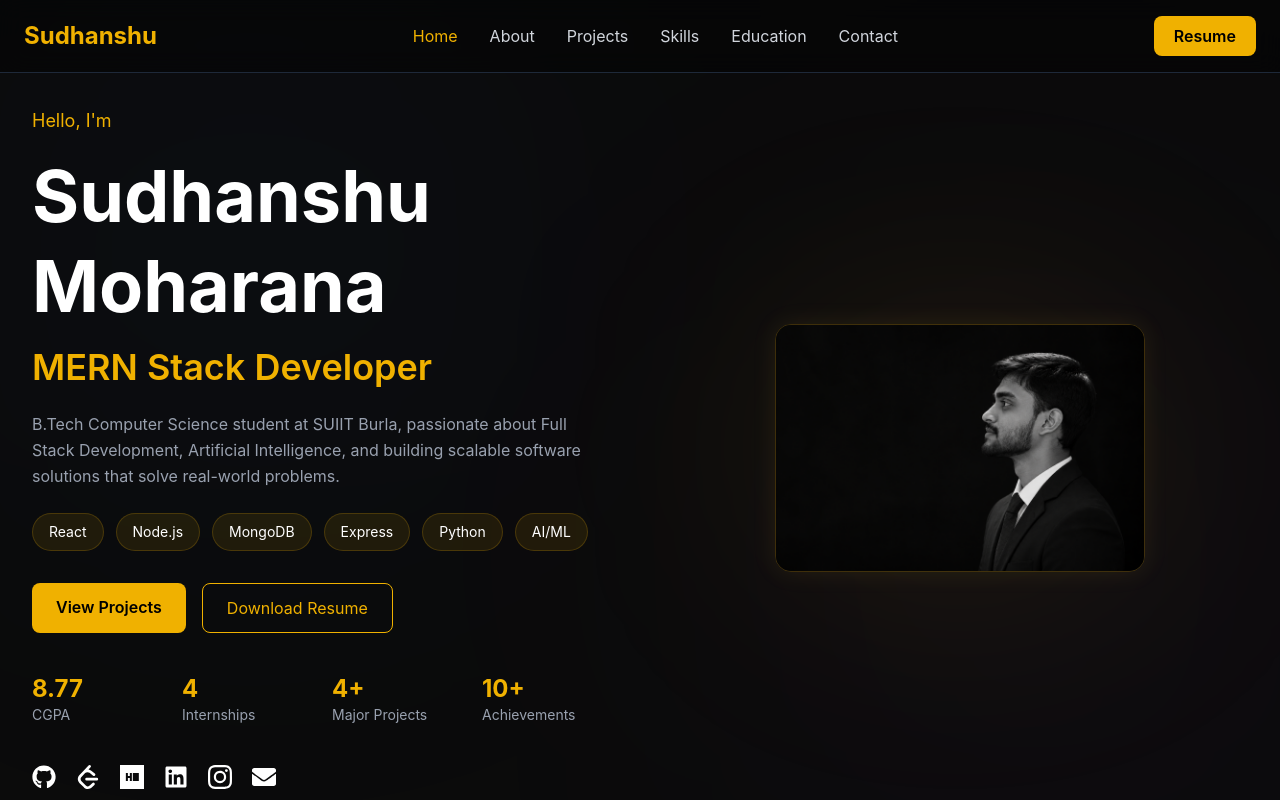
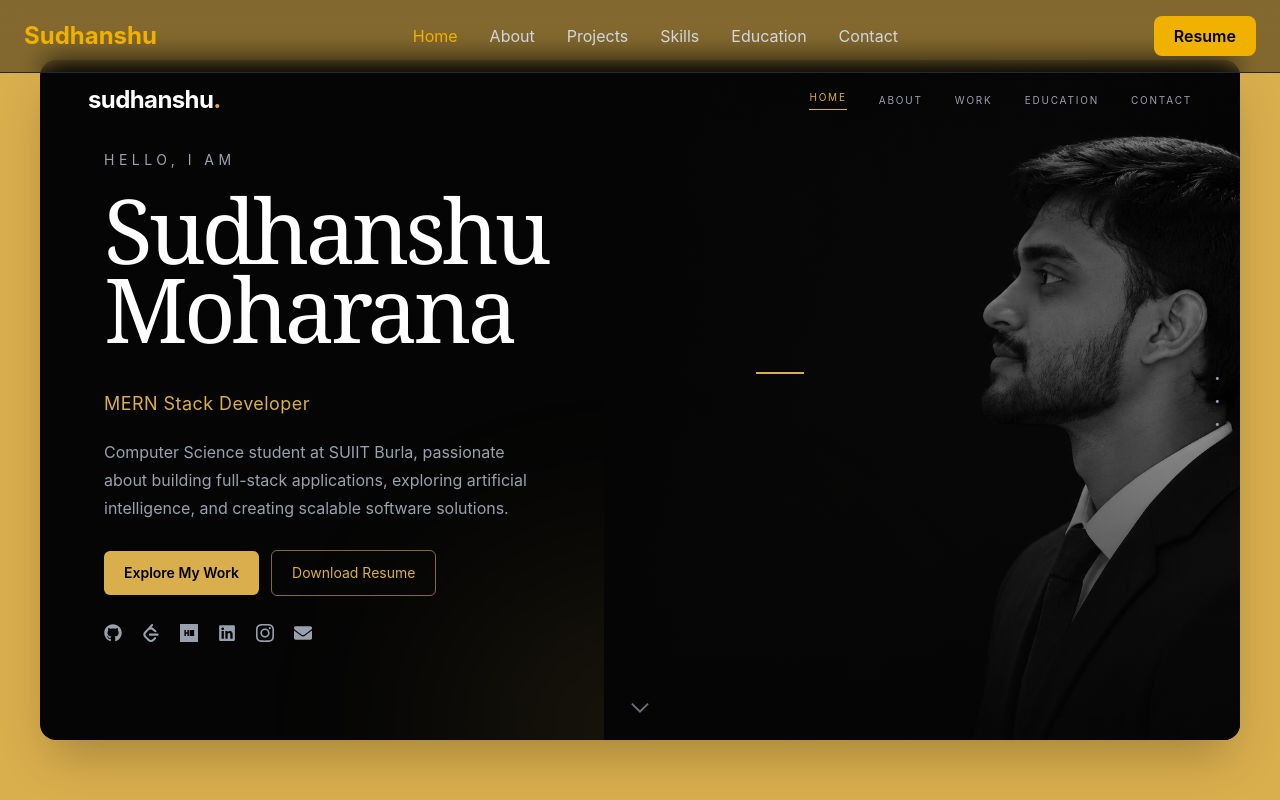
Before and after one commit to MoharanaSudhanshu/portfolio, a React (Vite) app: page / in a window 1280 px wide. Shown: the top 800 px of the page. Built offline with nearby package versions, Linux system fonts and the light colour scheme.

Commit message:
Update Hero.jsx

```diff
--- a/src/components/Hero.jsx
+++ b/src/components/Hero.jsx
@@ -1,34 +1,132 @@
+
 import { motion } from "framer-motion";
 import { TypeAnimation } from "react-type-animation";
 import { Link } from "react-scroll";
-import { FaGithub, FaLinkedin, FaEnvelope } from "react-icons/fa";
-import { SiHackerrank, SiInstagram, SiLeetcode } from "react-icons/si";
+import {
+  FaGithub,
+  FaLinkedin,
+  FaEnvelope,
+} from "react-icons/fa";
+import {
+  SiHackerrank,
+  SiInstagram,
+  SiLeetcode,
+} from "react-icons/si";
 
 import profile from "../assets/images/profile.png";
 
 function Hero() {
+  const socials = [
+    {
+      href: "https://github.com/MoharanaSudhanshu",
+      label: "GitHub",
+      icon: <FaGithub />,
+    },
+    {
+      href: "https://leetcode.com/u/sudhanshumoharana/",
+      label: "LeetCode",
+      icon: <SiLeetcode />,
+    },
+    {
+      href: "https://www.hackerrank.com/profile/moharanasudhans1",
+      label: "HackerRank",
+      icon: <SiHackerrank />,
+    },
+    {
+      href: "https://www.linkedin.com/in/sudhanshu-sekhar-moharana-518b85290/",
+      label: "LinkedIn",
+      icon: <FaLinkedin />,
+    },
+    {
+      href: "https://www.instagram.com/moharanasudhanshu/",
+      label: "Instagram",
+      icon: <SiInstagram />,
+    },
+    {
+      href: "mailto:moharanasudhanshu1@gmail.com",
+      label: "Email",
+      icon: <FaEnvelope />,
+    },
+  ];
+
   return (
     <section
       id="home"
-      className="min-h-screen flex items-center justify-center px-6 pt-24"
+      className="min-h-screen bg-[#D9AE4D] flex items-center justify-center p-3 pt-24 sm:p-6 lg:p-10"
     >
-      {" "}
-      <div className="max-w-7xl mx-auto grid lg:grid-cols-2 gap-16 items-center">
-        {/* Left Content */}
+      <div className="relative isolate w-full max-w-[1500px] min-h-[680px] lg:min-h-[680px] lg:h-[82vh] overflow-hidden rounded-2xl bg-[#050505] text-white shadow-2xl">
+
+        {/* Subtle gold ambient lighting */}
+        <div className="pointer-events-none absolute -bottom-32 left-1/2 h-72 w-96 -translate-x-1/2 rounded-full bg-[#D9AE4D]/10 blur-[100px]" />
+
+        {/* Navigation */}
+        <nav className="relative z-30 flex items-center justify-between px-6 py-6 sm:px-10 lg:px-12">
+          <a
+            href="#home"
+            className="text-2xl font-bold tracking-tight"
+          >
+            sudhanshu<span className="text-[#D9AE4D]">.</span>
+          </a>
+
+          <div className="hidden items-center gap-5 text-[10px] uppercase tracking-[0.18em] text-gray-400 sm:flex md:gap-8">
+            <a
+              href="#home"
+              className="border-b border-[#D9AE4D] pb-1 text-[#D9AE4D]"
+            >
+              Home
+            </a>
+            <a href="#about" className="transition hover:text-[#D9AE4D]">
+              About
+            </a>
+            <a href="#projects" className="transition hover:text-[#D9AE4D]">
+              Work
+            </a>
+            <a href="#education" className="transition hover:text-[#D9AE4D]">
+              Education
+            </a>
+            <a href="#contact" className="transition hover:text-[#D9AE4D]">
+              Contact
+            </a>
+          </div>
+        </nav>
+
+        {/* Portrait background */}
+        <div className="pointer-events-none absolute inset-y-0 right-0 z-0 w-full sm:w-[70%] lg:w-[53%]">
+          <motion.img
+            src={profile}
+            alt="Sudhanshu Moharana"
+            initial={{ opacity: 0, x: 35 }}
+            animate={{ opacity: 0.78, x: 0 }}
+            transition={{ duration: 1.2, ease: "easeOut" }}
+            className="absolute inset-0 h-full w-full object-cover object-top grayscale"
+          />
+
+          {/* Blend portrait into the black background */}
+          <div className="absolute inset-0 bg-gradient-to-r from-[#050505] via-[#050505]/65 to-[#050505]/10 sm:via-[#050505]/35" />
+          <div className="absolute inset-0 bg-gradient-to-t from-[#050505]/75 via-transparent to-[#050505]/10" />
+        </div>
+
+        {/* Hero text */}
+        <div className="relative z-10 flex min-h-[570px] items-center px-6 pb-20 sm:px-10 lg:min-h-0 lg:h-[calc(100%-88px)] lg:px-16">
           <motion.div
-          initial={{ opacity: 0, x: -80 }}
+            initial={{ opacity: 0, x: -30 }}
             animate={{ opacity: 1, x: 0 }}
-          transition={{ duration: 1 }}
+            transition={{ duration: 0.9, ease: "easeOut" }}
+            className="w-full max-w-[700px]"
           >
-          <p className="text-yellow-500 text-lg mb-4">Hello, I'm</p>
+            <p className="mb-5 text-xs uppercase tracking-[0.32em] text-gray-400 sm:text-sm">
+              Hello, I am
+            </p>
 
-          <h1 className="text-5xl md:text-7xl font-bold leading-tight">
+            <h1 className="font-serif text-[clamp(3.2rem,7vw,6.8rem)] leading-[0.88] tracking-[-0.045em]">
               Sudhanshu
               <br />
               Moharana
             </h1>
 
-          <div className="text-2xl md:text-4xl mt-4 font-semibold">
+            <div className="ml-auto mt-6 h-[2px] w-12 bg-[#D9AE4D]" />
+
+            <div className="mt-4 min-h-7 text-sm tracking-wide text-[#D9AE4D] sm:text-base md:text-lg">
               <TypeAnimation
                 sequence={[
                   "Full Stack Developer",
@@ -39,186 +137,79 @@ function Hero() {
                   2000,
                 ]}
                 wrapper="span"
-              speed={50}
+                speed={45}
                 repeat={Infinity}
-              className="text-yellow-500"
               />
             </div>
 
-          <p className="text-gray-400 mt-6 max-w-xl leading-relaxed">
-            B.Tech Computer Science student at SUIIT Burla, passionate about
-            Full Stack Development, Artificial Intelligence, and building
-            scalable software solutions that solve real-world problems.
+            <p className="mt-5 max-w-md text-sm leading-7 text-gray-400 sm:text-base">
+              Computer Science student at SUIIT Burla, passionate about
+              building full-stack applications, exploring artificial
+              intelligence, and creating scalable software solutions.
             </p>
 
-          {/* Tech Stack */}
-          <div className="flex flex-wrap gap-3 mt-6">
-            {["React", "Node.js", "MongoDB", "Express", "Python", "AI/ML"].map(
-              (tech) => (
-                <span
-                  key={tech}
-                  className="
-              px-4
-              py-2
-              rounded-full
-              bg-yellow-500/10
-              border
-              border-yellow-500/20
-              text-sm
-            "
-                >
-                  {tech}
-                </span>
-              ),
-            )}
-          </div>
-
-          {/* Buttons */}
-          <div className="mt-8 flex flex-wrap gap-4">
+            {/* Primary actions */}
+            <div className="mt-7 flex flex-wrap items-center gap-3">
               <Link
                 to="projects"
-              smooth={true}
+                smooth
                 duration={500}
                 offset={-80}
-              className="
-            cursor-pointer
-            bg-yellow-500
-            text-black
-            px-6
-            py-3
-            rounded-lg
-            font-semibold
-            hover:bg-yellow-400
-            transition
-          "
+                className="cursor-pointer rounded-md bg-[#D9AE4D] px-5 py-3 text-sm font-semibold text-black transition hover:bg-[#E8C46C]"
               >
-              View Projects
+                Explore My Work
               </Link>
 
               <a
-              href="/public/resume.pdf"
+                href={`${import.meta.env.BASE_URL}resume.pdf`}
                 download
-              className="
-            border
-            border-yellow-500
-            text-yellow-500
-            px-6
-            py-3
-            rounded-lg
-            hover:bg-yellow-500
-            hover:text-black
-            transition
-          "
+                className="rounded-md border border-[#D9AE4D]/60 px-5 py-3 text-sm text-[#D9AE4D] transition hover:bg-[#D9AE4D] hover:text-black"
               >
                 Download Resume
               </a>
             </div>
 
-          {/* Quick Stats */}
-          <div className="grid grid-cols-2 md:grid-cols-4 gap-6 mt-10">
-            <div>
-              <h3 className="text-2xl font-bold text-yellow-500">8.77</h3>
-              <p className="text-gray-400 text-sm">CGPA</p>
+            {/* Social links */}
+            <div className="mt-7 flex flex-wrap items-center gap-5 text-lg text-gray-400">
+              {socials.map((social) => (
+                <a
+                  key={social.label}
+                  href={social.href}
+                  aria-label={social.label}
+                  title={social.label}
+                  target={social.href.startsWith("mailto:") ? undefined : "_blank"}
+                  rel={
+                    social.href.startsWith("mailto:")
+                      ? undefined
+                      : "noopener noreferrer"
+                  }
+                  className="transition hover:-translate-y-1 hover:text-[#D9AE4D]"
+                >
+                  {social.icon}
+                </a>
+              ))}
+            </div>
+          </motion.div>
         </div>
 
-            <div>
-              <h3 className="text-2xl font-bold text-yellow-500">4</h3>
-              <p className="text-gray-400 text-sm">Internships</p>
+        {/* Scroll indicator */}
+        <Link
+          to="about"
+          smooth
+          duration={500}
+          offset={-80}
+          className="absolute bottom-5 left-1/2 z-20 -translate-x-1/2 cursor-pointer text-3xl font-light text-gray-500 transition hover:text-[#D9AE4D]"
+          aria-label="Scroll to About"
+        >
+          ⌄
+        </Link>
+
+        {/* Side indicator */}
+        <div className="absolute right-5 top-1/2 z-20 hidden -translate-y-1/2 flex-col gap-2 text-[10px] text-gray-400 md:flex">
+          <span>•</span>
+          <span>•</span>
+          <span>•</span>
         </div>
-
-            <div>
-              <h3 className="text-2xl font-bold text-yellow-500">4+</h3>
-              <p className="text-gray-400 text-sm">Major Projects</p>
-            </div>
-
-            <div>
-              <h3 className="text-2xl font-bold text-yellow-500">10+</h3>
-              <p className="text-gray-400 text-sm">Achievements</p>
-            </div>
-          </div>
-
-          {/* Social Links */}
-          <div className="flex gap-5 mt-10 text-2xl">
-            <a
-              href="https://github.com/MoharanaSudhanshu"
-              target="_blank"
-              rel="noopener noreferrer"
-              className="hover:text-yellow-500 transition"
-            >
-              <FaGithub />
-            </a>
-
-            <a
-              href="https://leetcode.com/u/sudhanshumoharana/"
-              target="_blank"
-              rel="noopener noreferrer"
-              className="hover:text-yellow-500 transition"
-            >
-              <SiLeetcode />
-            </a>
-            <a
-              href="https://www.hackerrank.com/profile/moharanasudhans1"
-              target="_blank"
-              rel="noopener noreferrer"
-              className="hover:text-yellow-500 transition"
-            >
-              <SiHackerrank />
-            </a>
-            <a
-              href="https://www.linkedin.com/in/sudhanshu-sekhar-moharana-518b85290/"
-              target="_blank"
-              rel="noopener noreferrer"
-              className="hover:text-yellow-500 transition"
-            >
-              <FaLinkedin />
-            </a>
-            <a
-              href="https://www.instagram.com/moharanasudhanshu/"
-              target="_blank"
-              rel="noopener noreferrer"
-              className="hover:text-yellow-500 transition"
-            >
-              <SiInstagram />
-            </a>
-            <a
-              href="mailto:moharanasudhanshu1@gmail.com"
-              className="hover:text-yellow-500 transition"
-            >
-              <FaEnvelope />
-            </a>
-          </div>
-        </motion.div>
-
-        {/* Right Image */}
-        <motion.div
-          initial={{ opacity: 0, x: 80 }}
-          animate={{ opacity: 1, x: 0 }}
-          transition={{ duration: 1 }}
-          className="flex justify-center"
-        >
-          <div className="relative">
-            <div className="absolute inset-0 bg-yellow-500/10 blur-[120px] rounded-full"></div>
-
-
-          <img
-            src={profile}
-            alt="Sudhanshu Moharana"
-            className="
-            relative
-            w-[260px]
-            sm:w-[300px]
-            md:w-[330px]
-            lg:w-[370px]
-            rounded-2xl
-            object-cover
-            border border-yellow-500/20
-            shadow-[0_0_25px_rgba(212,175,55,0.10)]
-            transition-all duration-500
-          "
-          />
-
-          </div>
-        </motion.div>
       </div>
     </section>
   );
```
Lines whose indentation alone changed are shown as unchanged.
